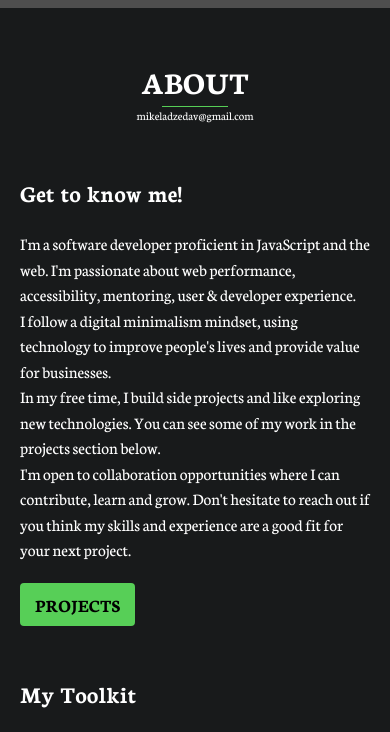
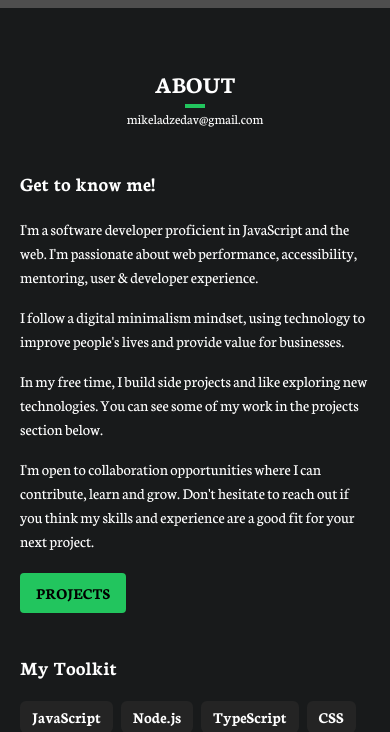
Before and after one commit to Davmike/new-portfolio, a React (Vite) app: page / in a window 390 px wide. Shown: the part 836-1568 px from the top of the page. Built offline with nearby package versions, Linux system fonts and the light colour scheme; grey boxes are pictures that could not be loaded.

Commit message:
feat: add responsive for about

```diff
--- a/src/Components/About.tsx
+++ b/src/Components/About.tsx
@@ -1,3 +1,6 @@
+import React from "react";
+import profile from "../../public/assets/mb.jpg"; // Make sure to replace with your actual image path
+
 function About() {
   const skills = [
     {
@@ -32,53 +35,55 @@ function About() {
   ];
 
   return (
-    <div className="text-[white] px-[20px] py-[20px]">
-      {/* second main div */}
-      <div>
-        {/* about section div */}
-        <div className="flex justify-center items-center flex-col mt-[30px]">
-          <h1 className="font-bold text-[2rem]">ABOUT</h1>
-          <div className="w-[66px] h-[1px] bg-[#56CE56]"></div>
-          <p className="text-[12px]">mikeladzedav@gmail.com</p>
+    <div className="text-white px-5 py-5 md:px-20 md:py-20">
+      {/* About Section */}
+      <div className="flex justify-center items-center flex-col mt-10">
+        <h1 className="font-bold text-2xl md:text-3xl">ABOUT</h1>
+        <div className="w-5 h-1 bg-green-500 mt-1"></div>
+        <p className="text-[14px]">mikeladzedav@gmail.com</p>
       </div>
-        {/* main div for both container */}
-        <div className="mb-[40px]">
-          {/* about info text */}
-          <div className="mt-[50px]">
-            <h3 className="text-[1.5rem] font-bold">Get to know me!</h3>
-            <div className="mt-[20px]">
-              <p className="text-[17px]">
-                I'm a software developer proficient in JavaScript and the web.
-                I'm passionate about web performance, accessibility, mentoring,
-                user & developer experience.
+
+      {/* Main Content */}
+      <div className="mb-10 md:flex md:justify-between md:gap-10">
+        {/* About Info */}
+        <div className="mt-10 md:w-1/2">
+          <h3 className="text-xl font-bold md:text-[1.5rem]">
+            Get to know me!
+          </h3>
+          <div className="mt-5 space-y-4">
+            <p className="text-[1rem] md:text-[1.2rem]">
+              I'm a software developer proficient in JavaScript and the web. I'm
+              passionate about web performance, accessibility, mentoring, user &
+              developer experience.
             </p>
-              <p className="text-[17px]">
-                I follow a digital minimalism mindset, using technology to
-                improve people's lives and provide value for businesses.
+            <p className="text-[1rem] md:text-[1.2rem]">
+              I follow a digital minimalism mindset, using technology to improve
+              people's lives and provide value for businesses.
             </p>
-              <p className="text-[17px]">
+            <p className="text-[1rem] md:text-[1.2rem]">
               In my free time, I build side projects and like exploring new
-                technologies. You can see some of my work in the projects
-                section below.
+              technologies. You can see some of my work in the projects section
+              below.
             </p>
-              <p className="text-[17px]">
+            <p className="text-[1rem] md:text-[1.2rem]">
               I'm open to collaboration opportunities where I can contribute,
-                learn and grow. Don't hesitate to reach out if you think my
-                skills and experience are a good fit for your next project.
+              learn and grow. Don't hesitate to reach out if you think my skills
+              and experience are a good fit for your next project.
             </p>
           </div>
-          </div>
-          <button className="mt-[20px] border-none rounded-[4px] bg-[#57CF57] pointer font-bold text-[1.15rem] px-[15px] py-[8px] checkout">
+          <button className="mt-5 bg-green-500 text-black font-bold py-2 px-4 rounded hover:bg-green-600 transition duration-200">
             PROJECTS
           </button>
-          {/* personal info */}
-          <div className="flex flex-col mt-[50px]">
-            <h3 className="text-[1.5rem] font-bold">My Toolkit</h3>
-            <div className="flex flex-wrap gap-2 mt-[20px]">
+        </div>
+
+        {/* Toolkit */}
+        <div className="mt-10 md:w-1/2">
+          <h3 className="text-xl font-bold md:text-[1.5rem]">My Toolkit</h3>
+          <div className="flex flex-wrap gap-2 mt-5">
             {skills[0].toolkit.map((toolkit, skillIndex) => (
               <span
                 key={skillIndex}
-                  className="bg-[#242424] rounded-[5px] inline-block text-[18px] text-[white] font-bold px-[10px] py-[5px]"
+                className="bg-[#242424] rounded-md inline-block text-[1rem] md:text-[1.2rem] text-white font-bold px-3 py-1"
               >
                 {toolkit}
               </span>
@@ -87,7 +92,6 @@ function About() {
         </div>
       </div>
     </div>
-    </div>
   );
 }
 
```
Lines whose indentation alone changed are shown as unchanged.
